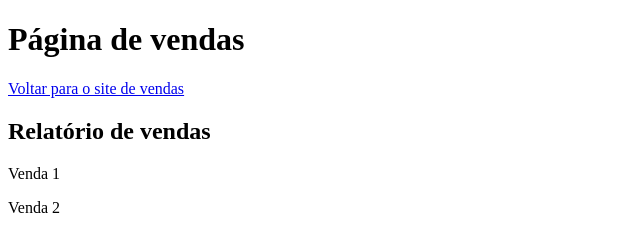
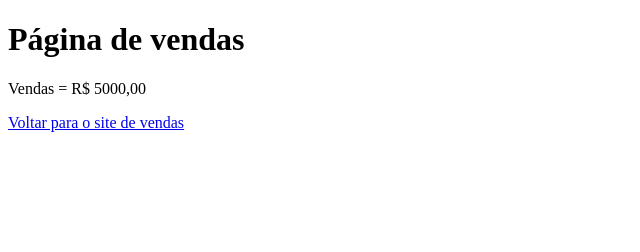
Before and after one commit to LeoRigler/aulagithub, a plain HTML site: page vendas.html in a window 1280 px wide. Shown: the whole page, without its empty margins (0-640 px from the left). Drawn offline with Linux system fonts and the light colour scheme.

Commit message:
Deixando igual a aula

```diff
--- a/vendas.html
+++ b/vendas.html
@@ -8,10 +8,8 @@
 </head>
 <body>
   <h1>Página de vendas</h1>
+  <p>Vendas = R$ 5000,00</p>
   <a href="index.html">Voltar para o site de vendas</a>
-  <h2>Relatório de vendas</h2>
-  <p>Venda 1</p>
-  <p>Venda 2</p>
 
 </body>
 </html>
```
Also changed, not shown: sobre.html (deleted, +0 -6 lines).
